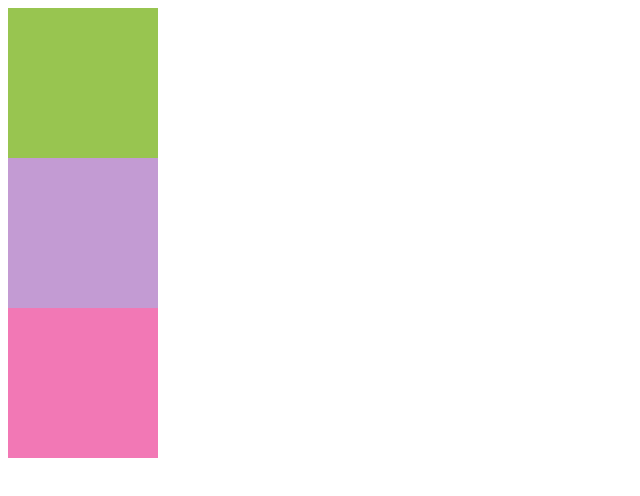
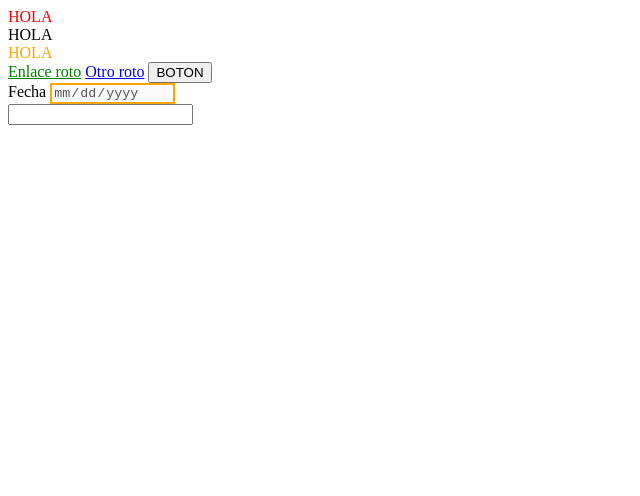
Before and after one commit to Mar14n423/colores-TecWeb, a plain HTML site: page index.html in a window 1280 px wide. Shown: the whole page, without its empty margins (0-640 px from the left). Drawn offline with Linux system fonts and the light colour scheme.

Commit message:
se añade el input y el titulo

```diff
--- a/css/estilos.css
+++ b/css/estilos.css
@@ -7,7 +7,7 @@ p{
 
 div{
     background-color: rgb(186, 19, 44);
-}*/
+}
 .caja1{
     width: 150px;
     height: 150px;
@@ -22,4 +22,19 @@ div{
     width: 150px;
     height: 150px;
     background-color: hsl(330, 82%, 71%);
+}*/
+.caja1{
+    color: red;
 }
+#foo{
+    color: orange;
+}
+a[title]{
+    color: green;
+}
+button:hover{
+    background-color:  green;
+}
+input:disabled{
+    border: 2px solid orange;
+}
--- a/index.html
+++ b/index.html
@@ -10,8 +10,17 @@
    <!--<p>Lorem ipsum dolor sit amet consectetur adipisicing elit. Voluptas, maiores amet? Perferendis eos deleniti ipsa, cumque quod incidunt eveniet necessitatibus aliquid velit beatae nemo illum ad. Dolores, magnam eveniet! Nam.</p>
     <div>Lorem ipsum dolor sit amet consectetur adipisicing elit. Blanditiis, aliquam, id similique cum eius, quo rem quaerat possimus aspernatur recusandae ipsa. Minus consequatur sequi voluptatum ratione. Distinctio debitis corporis facere.</div>
     <p>Lorem ipsum dolor sit amet consectetur adipisicing elit. Illo officiis at suscipit aut, ipsa assumenda alias, id atque doloremque quia dicta hic dolorem, doloribus iusto eveniet quasi nihil quo modi!</p> -->
-    <div class="caja1"></div>
-    <div class="caja2"></div>
-    <div class="caja3"></div>
+    <div class="caja1">HOLA</div>
+    <div class="caja2">HOLA</div>
+    <div class="caja3" id = "foo">HOLA</div>
+    <a href ="#" title="mi-titulo">Enlace roto</a>
+    <a href ="#">Otro roto</a>
+    <button>BOTON</button>
+    <form>
+        <label for ="fecha">Fecha</label>
+        <input name="fecha" type="date" disabled>
+        <div></div>
+        <input name="text" type="password" id="password">
+    </form>
 </body>
 </html>
```
